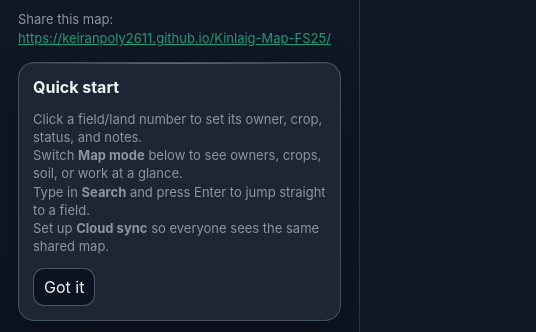
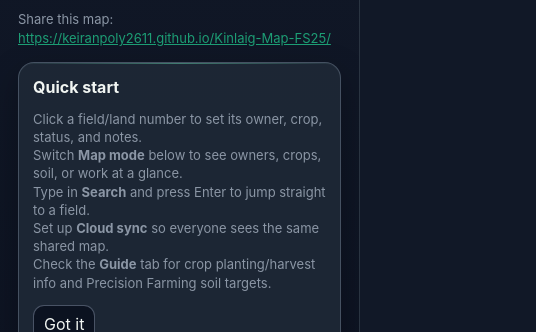
Before and after one commit to keiranpoly2611/Kinlaig-Map-FS25, a plain HTML site: page index.html in a window 1280 px wide. Shown: the part 148-480 px from the top of the page, 0-536 px from the left. Drawn offline with Linux system fonts and the light colour scheme.

Commit message:
Mention Guide tab in quick start intro card

```diff
--- a/index.html
+++ b/index.html
@@ -169,7 +169,8 @@
         Click a field/land number to set its owner, crop, status, and notes.<br>
         Switch <b>Map mode</b> below to see owners, crops, soil, or work at a glance.<br>
         Type in <b>Search</b> and press Enter to jump straight to a field.<br>
-        Set up <b>Cloud sync</b> so everyone sees the same shared map.
+        Set up <b>Cloud sync</b> so everyone sees the same shared map.<br>
+        Check the <b>Guide</b> tab for crop planting/harvest info and Precision Farming soil targets.
       </p>
       <button id="dismissIntro">Got it</button>
     </div>
```
